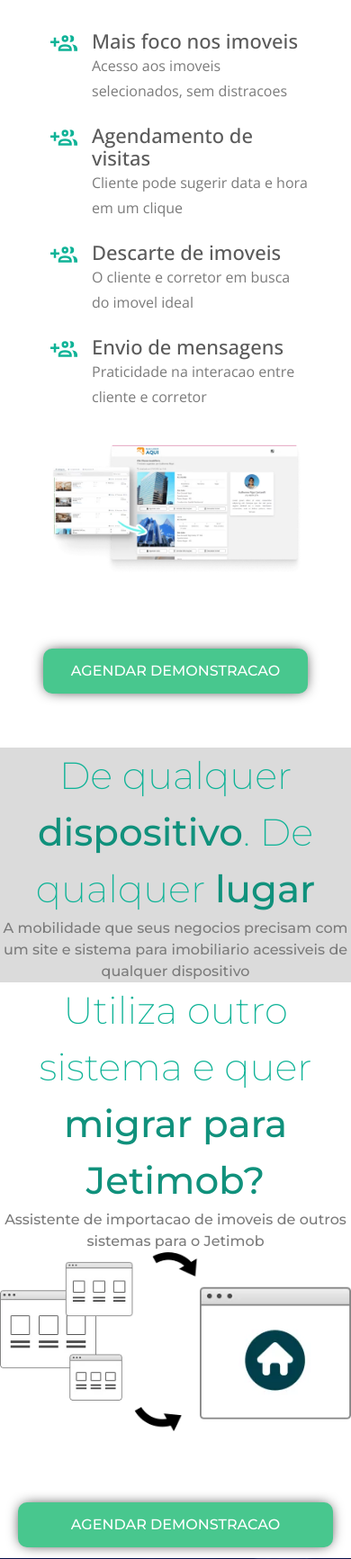
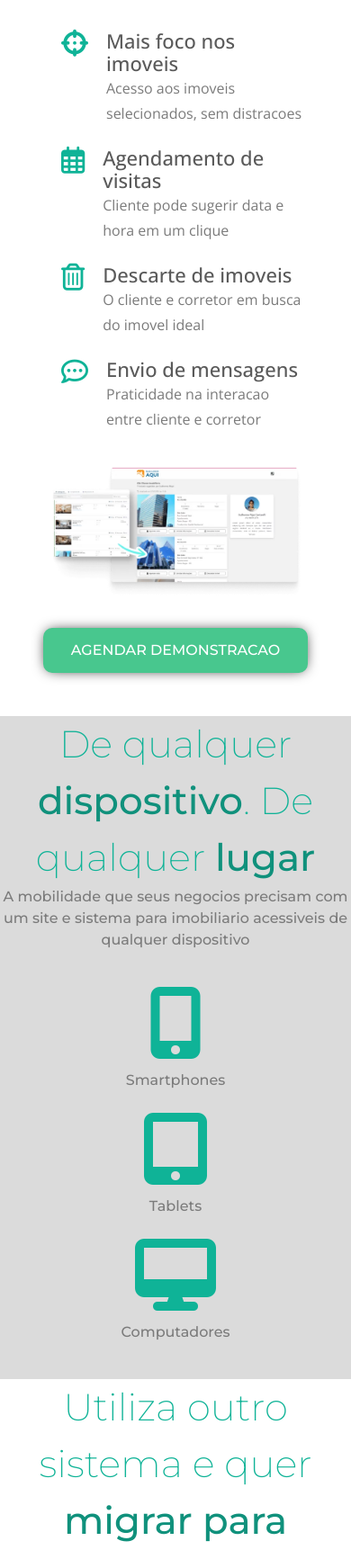
Before and after one commit to Kev1nLopes/JetimobProject, a plain HTML site: page index.html in a window 390 px wide. Shown: the part 7460-9193 px from the top of the page at 90% size. Drawn offline with nearby package versions, Linux system fonts and the light colour scheme.

Commit message:
that is beatiful, responsive

```diff
--- a/assets/css/style.css
+++ b/assets/css/style.css
@@ -27,10 +27,11 @@
     font-weight: 500;
 }
 
-header::after {
+main>section::before {
     background-image: url('../img/waves.svg');
     height: 80px;
     width: 100%;
+    position: absolute;
     z-index: 10;
 }
 
@@ -69,6 +70,18 @@ button.button.btn-normal:hover {
 }
 
 
+/* Header svg */
+
+.custom-shape-divider-top-1637869278 {
+    position: absolute;
+    bottom: 30;
+    left: 0;
+    width: 100%;
+    overflow: hidden;
+    line-height: 0;
+}
+
+
 /*Animacoes */
 
 [data-anime] {
--- a/index.html
+++ b/index.html
@@ -62,7 +62,9 @@
             </div>
 
         </div>
+
     </header>
+
     <main>
 
 
@@ -368,9 +370,7 @@
                         <div class="columns">
                             <article class="column is-flex is-justify-content-flex-start has-text-left">
                                 <div class="" data-anime="left">
-                                    <svg style="width:30px;height:30px" class="basic-green ml-2 mr-4 " viewBox="0 0 24 24">
-                                        <path fill="currentColor" d="M13 11A3 3 0 1 0 10 8A3 3 0 0 0 13 11M13 7A1 1 0 1 1 12 8A1 1 0 0 1 13 7M17.11 10.86A5 5 0 0 0 17.11 5.14A2.91 2.91 0 0 1 18 5A3 3 0 0 1 18 11A2.91 2.91 0 0 1 17.11 10.86M13 13C7 13 7 17 7 17V19H19V17S19 13 13 13M9 17C9 16.71 9.32 15 13 15C16.5 15 16.94 16.56 17 17M24 17V19H21V17A5.6 5.6 0 0 0 19.2 13.06C24 13.55 24 17 24 17M8 12H5V15H3V12H0V10H3V7H5V10H8Z" />
-                                    </svg>
+                                    <i class="fas fa-crosshairs basic-green" style="font-size: 30px; margin: 0 20px;"></i>
                                 </div>
                                 <h4 class="open-sans svg-text" style="font-weight: 500; font-size: 22px; line-height: 25px;">Mais foco nos imoveis <br /> <span style="font-weight: 300; font-size: 16px;" class="open-sans svg-txt">Acesso aos imoveis selecionados, sem distracoes</span>
                                 </h4>
@@ -379,9 +379,7 @@
                         <div class="columns">
                             <article class="column is-flex is-justify-content-flex-start has-text-left">
                                 <div class="" data-anime="left">
-                                    <svg style="width:30px;height:30px" class="basic-green ml-2 mr-4 " viewBox="0 0 24 24">
-                                        <path fill="currentColor" d="M13 11A3 3 0 1 0 10 8A3 3 0 0 0 13 11M13 7A1 1 0 1 1 12 8A1 1 0 0 1 13 7M17.11 10.86A5 5 0 0 0 17.11 5.14A2.91 2.91 0 0 1 18 5A3 3 0 0 1 18 11A2.91 2.91 0 0 1 17.11 10.86M13 13C7 13 7 17 7 17V19H19V17S19 13 13 13M9 17C9 16.71 9.32 15 13 15C16.5 15 16.94 16.56 17 17M24 17V19H21V17A5.6 5.6 0 0 0 19.2 13.06C24 13.55 24 17 24 17M8 12H5V15H3V12H0V10H3V7H5V10H8Z" />
-                                    </svg>
+                                    <i class="far fa-calendar-alt basic-green" style="font-size: 30px; margin: 0 20px;"></i>
                                 </div>
                                 <h4 class="open-sans svg-text" style="font-weight: 500; font-size: 22px; line-height: 25px;">Agendamento de visitas <br /> <span style="font-weight: 300; font-size: 16px;" class="open-sans svg-txt">Cliente pode sugerir data e hora em um clique</span>
                                 </h4>
@@ -390,9 +388,7 @@
                         <div class="columns">
                             <article class="column is-flex is-justify-content-flex-start has-text-left">
                                 <div class="" data-anime="left">
-                                    <svg style="width:30px;height:30px" class="basic-green ml-2 mr-4 " viewBox="0 0 24 24">
-                                        <path fill="currentColor" d="M13 11A3 3 0 1 0 10 8A3 3 0 0 0 13 11M13 7A1 1 0 1 1 12 8A1 1 0 0 1 13 7M17.11 10.86A5 5 0 0 0 17.11 5.14A2.91 2.91 0 0 1 18 5A3 3 0 0 1 18 11A2.91 2.91 0 0 1 17.11 10.86M13 13C7 13 7 17 7 17V19H19V17S19 13 13 13M9 17C9 16.71 9.32 15 13 15C16.5 15 16.94 16.56 17 17M24 17V19H21V17A5.6 5.6 0 0 0 19.2 13.06C24 13.55 24 17 24 17M8 12H5V15H3V12H0V10H3V7H5V10H8Z" />
-                                    </svg>
+                                    <i class="far fa-trash-alt basic-green" style="font-size: 30px; margin: 0 20px;"></i>
                                 </div>
                                 <h4 class="open-sans svg-text" style="font-weight: 500; font-size: 22px; line-height: 25px;">Descarte de imoveis <br /> <span style="font-weight: 300; font-size: 16px;" class="open-sans svg-txt">O cliente e corretor em busca do imovel ideal</span>
                                 </h4>
@@ -401,9 +397,7 @@
                         <div class="columns">
                             <article class="column is-flex is-justify-content-flex-start has-text-left">
                                 <div class="" data-anime="left">
-                                    <svg style="width:30px;height:30px" class="basic-green ml-2 mr-4 " viewBox="0 0 24 24">
-                                        <path fill="currentColor" d="M13 11A3 3 0 1 0 10 8A3 3 0 0 0 13 11M13 7A1 1 0 1 1 12 8A1 1 0 0 1 13 7M17.11 10.86A5 5 0 0 0 17.11 5.14A2.91 2.91 0 0 1 18 5A3 3 0 0 1 18 11A2.91 2.91 0 0 1 17.11 10.86M13 13C7 13 7 17 7 17V19H19V17S19 13 13 13M9 17C9 16.71 9.32 15 13 15C16.5 15 16.94 16.56 17 17M24 17V19H21V17A5.6 5.6 0 0 0 19.2 13.06C24 13.55 24 17 24 17M8 12H5V15H3V12H0V10H3V7H5V10H8Z" />
-                                    </svg>
+                                    <i class="far fa-comment-dots basic-green" style="font-size: 30px; margin: 0 20px;"></i>
                                 </div>
                                 <h4 class="open-sans svg-text" style="font-weight: 500; font-size: 22px; line-height: 25px;">Envio de mensagens<br /> <span style="font-weight: 300; font-size: 16px;" class="open-sans svg-txt">Praticidade na interacao entre cliente e corretor</span>
                                 </h4>
@@ -415,7 +409,7 @@
                     </div>
                 </div>
 
-                <button class="button is-large is-success mt-6 mb-3 btn-normal p-5" style="width: 100%; max-width: 350px; border-radius: 10px; font-size: 16px; "><strong
+                <button class="button is-large is-success btn-normal p-5" style="width: 100%; max-width: 350px; border-radius: 10px; font-size: 16px; "><strong
                     style="font-weight: 500;">AGENDAR DEMONSTRACAO</strong></button>
 
         </section>
@@ -431,6 +425,20 @@
             <div class="container has-text-centered is-flex is-justify-content-center is-flex-direction-column is-align-items-center">
                 <h2 class="basic-green" style="font-size: 42px;">De qualquer <strong class="strong-green"> dispositivo</strong>. De qualquer <strong class="strong-green">lugar</strong></h2>
                 <blockquote class="svg-txt">A mobilidade que seus negocios precisam com um site e sistema para imobiliario acessiveis de qualquer dispositivo</blockquote>
+                <div class="columns" style="width: 80%; padding: 40px;">
+                    <div class="column is-4">
+                        <i class="fas fa-mobile-alt basic-green" style="font-size: 80px; "></i>
+                        <p class="svg-txt mt-3">Smartphones</p>
+                    </div>
+                    <div class="column is-4">
+                        <i class="fas fa-tablet-alt basic-green" style="font-size: 80px;"></i>
+                        <p class="svg-txt mt-3">Tablets</p>
+                    </div>
+                    <div class="column is-4">
+                        <i class="fas fa-desktop basic-green" style="font-size: 80px"></i>
+                        <p class="svg-txt mt-3">Computadores</p>
+                    </div>
+                </div>
         </section>
 
 
```
